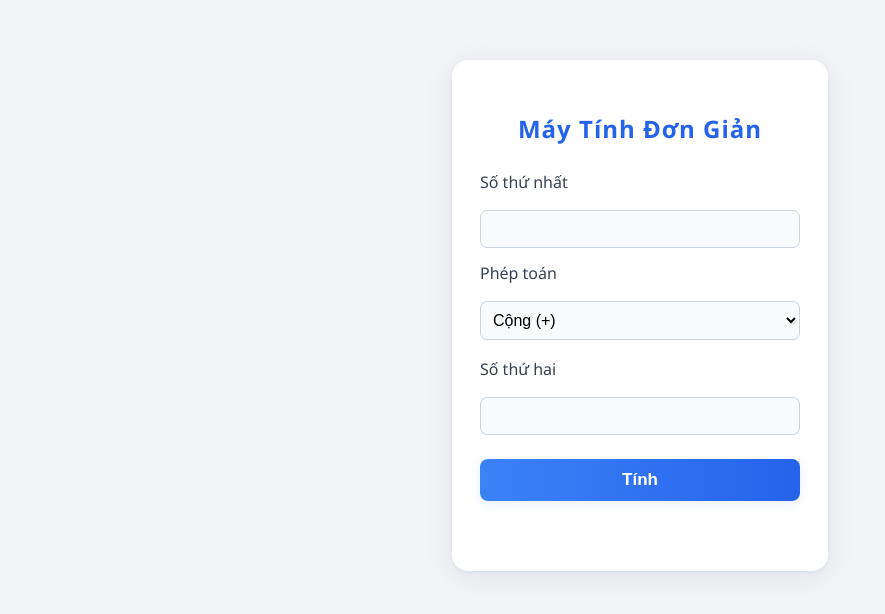
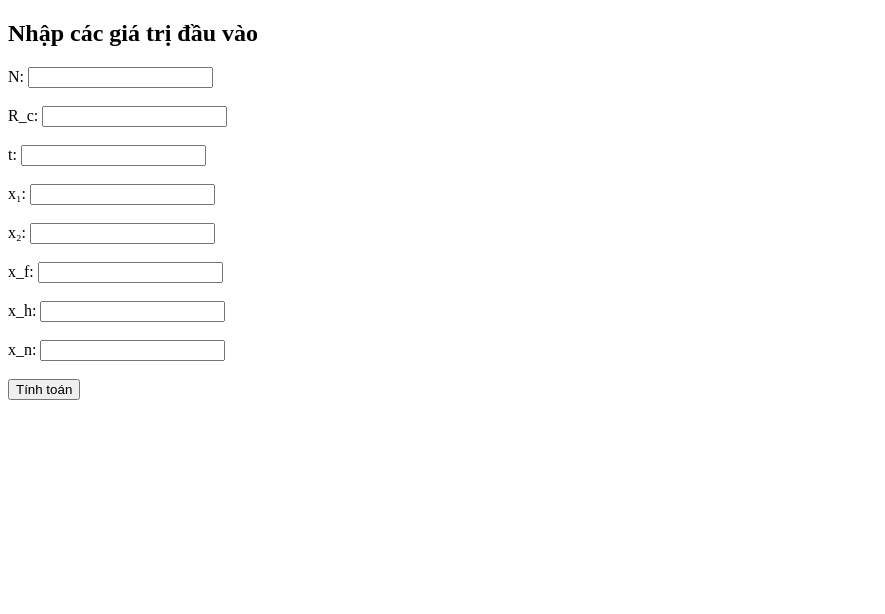
Before and after one commit to David22092007/Web-Caculate, a plain HTML site: page index.html in a window 1280 px wide. Shown: the whole page, without its empty margins (0-885 px from the left). Drawn offline with Linux system fonts and the light colour scheme.

Commit message:
Update index.html

```diff
--- a/index.html
+++ b/index.html
@@ -2,137 +2,55 @@
 <html lang="vi">
 <head>
     <meta charset="UTF-8">
-    <title>Web Calculator</title>
-    <meta name="viewport" content="width=device-width, initial-scale=1.0">
-    <style>
-        body {
-            font-family: 'Segoe UI', Arial, sans-serif;
-            background: #f3f4f6;
-            margin: 0;
-            min-height: 100vh;
-            display: flex;
-            flex-direction: column;
-            align-items: center;
-        }
-        .container {
-            background: #fff;
-            margin-top: 60px;
-            padding: 32px 28px 24px 28px;
-            border-radius: 16px;
-            box-shadow: 0 6px 32px rgba(0,0,0,0.07), 0 1.5px 4px rgba(59,130,246,0.10);
-            min-width: 320px;
-            max-width: 95vw;
-        }
-        h2 {
-            margin-bottom: 26px;
-            color: #2563eb;
-            letter-spacing: 1px;
-            text-align: center;
-        }
-        form {
-            display: flex;
-            flex-direction: column;
-            gap: 14px;
-        }
-        label {
-            color: #374151;
-            font-weight: 500;
-            margin-bottom: 3px;
-        }
-        input[type="number"] {
-            border: 1px solid #cbd5e0;
-            border-radius: 7px;
-            padding: 9px 12px;
-            background: #f9fafb;
-            font-size: 16px;
-            transition: border 0.2s;
-        }
-        input[type="number"]:focus {
-            border: 1.7px solid #2563eb;
-            background: #fff;
-        }
-        select {
-            padding: 9px 8px;
-            border-radius: 7px;
-            border: 1px solid #cbd5e0;
-            font-size: 16px;
-            background: #f9fafb;
-            margin-bottom: 4px;
-        }
-        button {
-            margin-top: 10px;
-            padding: 11px 0;
-            background: linear-gradient(90deg, #3b82f6, #2563eb);
-            color: #fff;
-            border: none;
-            border-radius: 8px;
-            font-size: 17px;
-            font-weight: 600;
-            box-shadow: 0 2px 10px rgba(59,130,246,0.12);
-            cursor: pointer;
-            transition: background 0.2s, transform 0.1s;
-        }
-        button:hover {
-            background: linear-gradient(90deg, #2563eb, #1e40af);
-            transform: scale(1.03);
-        }
-        #result {
-            margin-top: 22px;
-            font-size: 19px;
-            color: #15803d;
-            font-weight: 500;
-            min-height: 24px;
-            text-align: center;
-        }
-        @media (max-width: 500px) {
-            .container {
-                padding: 16px 2vw;
-                min-width: unset;
-            }
-        }
-    </style>
+    <title>Web Caculate</title>
 </head>
 <body>
-    <div class="container">
-        <h2>Máy Tính Đơn Giản</h2>
-        <form id="calcForm" onsubmit="calculate(event)">
-            <label for="num1">Số thứ nhất</label>
-            <input type="number" id="num1" required>
-            <label for="operation">Phép toán</label>
-            <select id="operation">
-                <option value="add">Cộng (+)</option>
-                <option value="sub">Trừ (−)</option>
-                <option value="mul">Nhân (×)</option>
-                <option value="div">Chia (÷)</option>
-            </select>
-            <label for="num2">Số thứ hai</label>
-            <input type="number" id="num2" required>
-            <button type="submit">Tính</button>
-        </form>
-        <div id="result"></div>
-    </div>
+    <h2>Nhập các giá trị đầu vào</h2>
+    <label for="N">N:</label>
+    <input type="number" id="N"><br><br>
+    <label for="Rc">R_c:</label>
+    <input type="number" id="Rc"><br><br>
+    <label for="t">t:</label>
+    <input type="number" id="t"><br><br>
+    <label for="x1">x₁:</label>
+    <input type="number" id="x1"><br><br>
+    <label for="x2">x₂:</label>
+    <input type="number" id="x2"><br><br>
+    <label for="xf">x_f:</label>
+    <input type="number" id="xf"><br><br>
+    <label for="xh">x_h:</label>
+    <input type="number" id="xh"><br><br>
+    <label for="xn">x_n:</label>
+    <input type="number" id="xn"><br><br>
+
+    <button onclick="tinhToan()">Tính toán</button>
+    <br><br>
+    <div id="result"></div>
+
     <script>
-        function calculate(event) {
-            event.preventDefault();
-            const num1 = parseFloat(document.getElementById('num1').value);
-            const num2 = parseFloat(document.getElementById('num2').value);
-            const op = document.getElementById('operation').value;
-            let result = '';
-            if (isNaN(num1) || isNaN(num2)) {
-                result = "Vui lòng nhập đủ hai số!";
-            } else {
-                switch (op) {
-                    case 'add': result = `${num1} + ${num2} = ${num1 + num2}`; break;
-                    case 'sub': result = `${num1} − ${num2} = ${num1 - num2}`; break;
-                    case 'mul': result = `${num1} × ${num2} = ${num1 * num2}`; break;
-                    case 'div':
-                        if (num2 === 0) result = "Không thể chia cho 0!";
-                        else result = `${num1} ÷ ${num2} = ${num1 / num2}`;
-                        break;
-                    default: result = "Phép toán không hợp lệ.";
-                }
+        function tinhToan() {
+            // Lấy giá trị từ các input
+            const N = parseFloat(document.getElementById('N').value);
+            const Rc = parseFloat(document.getElementById('Rc').value);
+            const t = parseFloat(document.getElementById('t').value);
+            const x1 = parseFloat(document.getElementById('x1').value);
+            const x2 = parseFloat(document.getElementById('x2').value);
+            const xf = parseFloat(document.getElementById('xf').value);
+            const xh = parseFloat(document.getElementById('xh').value);
+            const xn = parseFloat(document.getElementById('xn').value);
+
+            // Kiểm tra giá trị nhập vào (có thể mở rộng kiểm tra thêm)
+            if (isNaN(N) || isNaN(Rc) || isNaN(t) || isNaN(x1) || isNaN(x2) || isNaN(xf) || isNaN(xh) || isNaN(xn)) {
+                document.getElementById('result').innerHTML = "<span style='color:red;'>Vui lòng nhập đầy đủ tất cả các giá trị!</span>";
+                return;
             }
-            document.getElementById('result').innerText = result;
+
+            // Xử lý tính toán ở đây (ví dụ: cộng tất cả lại)
+            // Thay dòng dưới bằng công thức thực tế của bạn
+            let ketQua = N + Rc + t + x1 + x2 + xf + xh + xn;
+
+            // Hiển thị kết quả
+            document.getElementById('result').innerHTML = "Kết quả tính toán (ví dụ cộng các giá trị): <b>" + ketQua + "</b>";
         }
     </script>
 </body>
```
